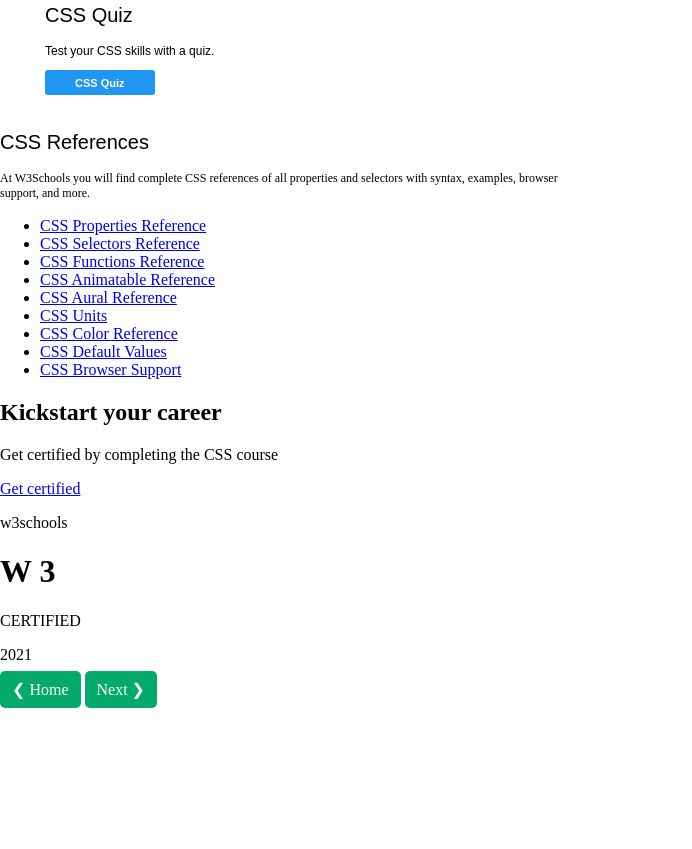
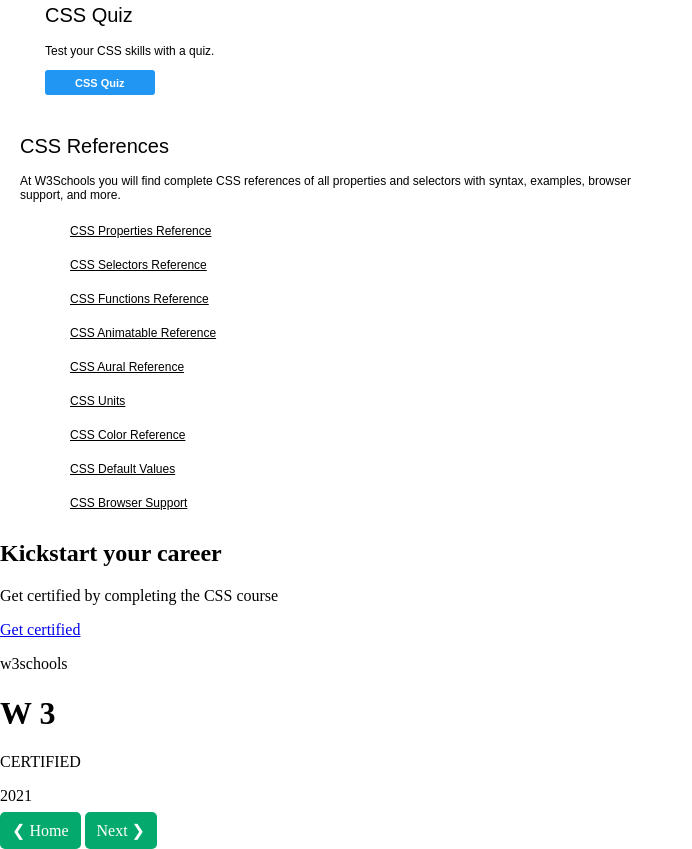
Before and after one commit to GuldanaBaktybekova/24-11-webown, a plain HTML site: page index.html in a window 1280 px wide. Shown: the part 1720-2569 px from the top of the page, without its empty margins (0-692 px from the left). Before the commit the page ends 2428 px from the top, so only its background shows below. Drawn offline with Linux system fonts and the light colour scheme.

Commit message:
add .corcle

```diff
--- a/style.css
+++ b/style.css
@@ -373,6 +373,23 @@ main .quiz .btn-blue {
   font-size: 11px;
   font-weight: 550;
 }
+main .refer {
+  font-family: sans-serif;
+  margin: 20px;
+}
+main .refer p {
+   font-size: 12px;
+}
+main .refer ul {
+  font-size: 12px;
+  list-style-type: none;
+}
+main .refer ul li  {
+  padding: 10px;
+}
+main .refer ul li a {
+  color: black;
+}
 footer .column {
   background-color: #e7e9eb;
   padding: 10px;
```
